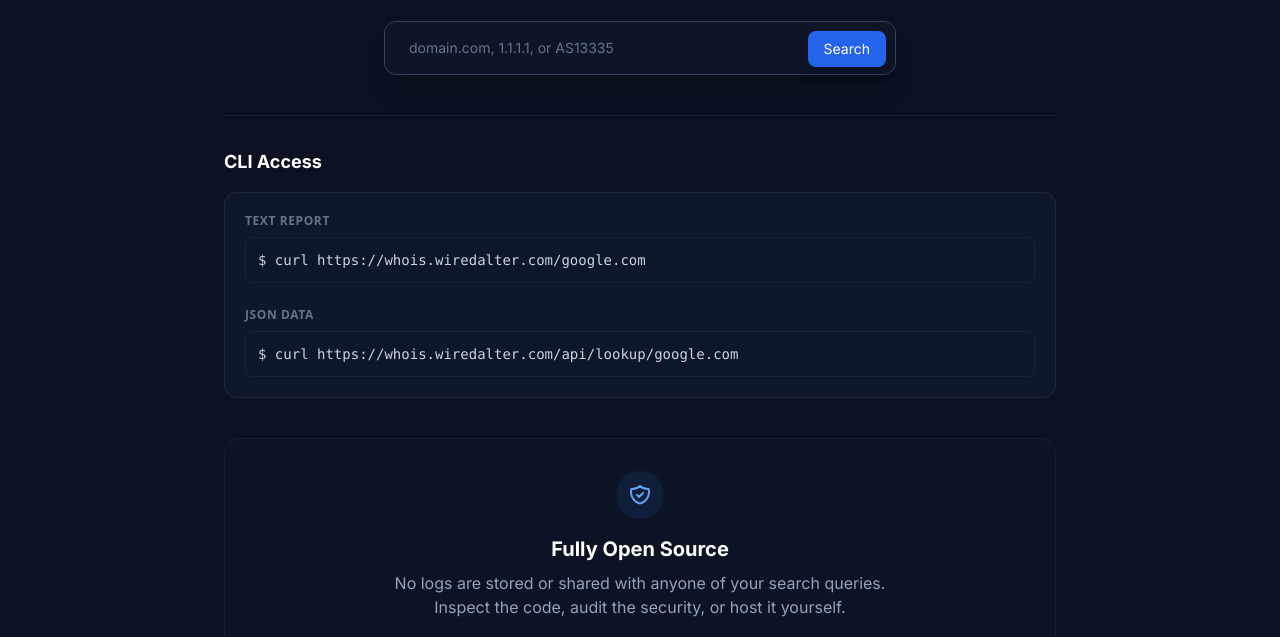
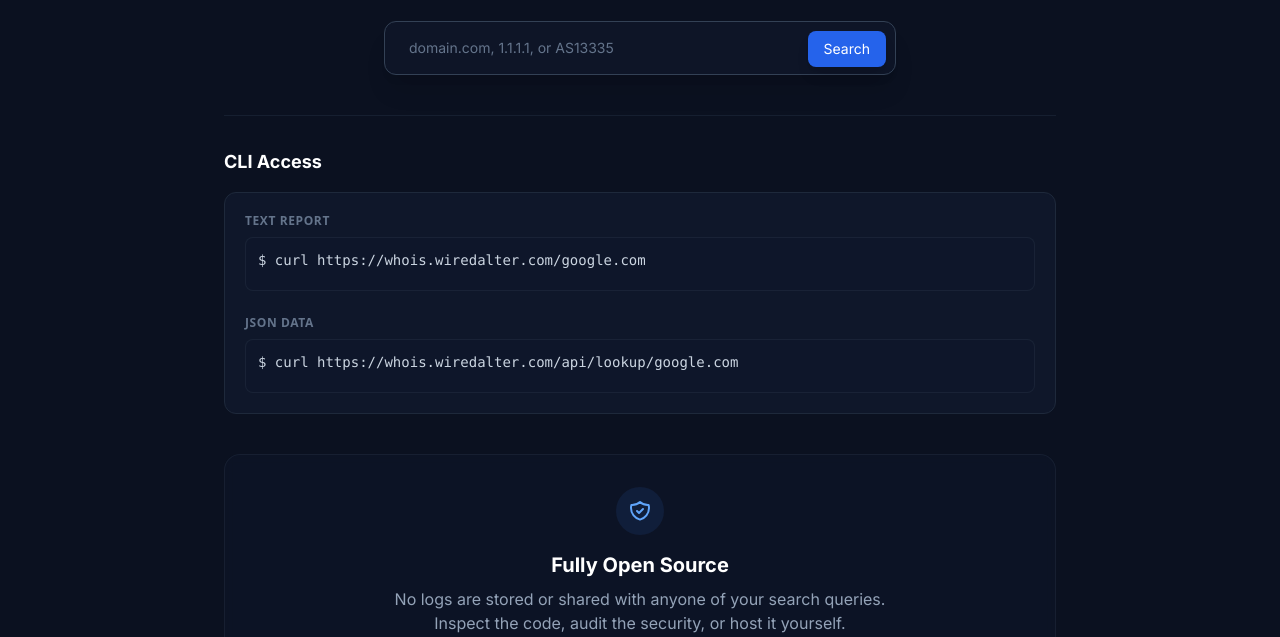
Before and after one commit to buildplan/whois-service, a website: page views/index.html in a window 1280 px wide. Shown: the part 195-832 px from the top of the page. Drawn offline with nearby package versions, Linux system fonts and the light colour scheme.

Commit message:
add audit serivice

```diff
--- a/views/index.html
+++ b/views/index.html
@@ -25,9 +25,9 @@
         .glass-panel { background: rgba(30, 41, 59, 0.7); backdrop-filter: blur(12px); border: 1px solid rgba(255,255,255,0.08); box-shadow: 0 4px 6px -1px rgba(0, 0, 0, 0.1); }
         .search-input { background: rgba(15, 23, 42, 0.8); transition: all 0.2s; }
         .search-input:focus { background: rgba(30, 41, 59, 1); border-color: #3b82f6; outline: none; }
-        .custom-scrollbar::-webkit-scrollbar { width: 8px; height: 8px; }
+        .custom-scrollbar::-webkit-scrollbar { width: 4px; height: 4px; }
         .custom-scrollbar::-webkit-scrollbar-track { background: rgba(15, 23, 42, 0.5); }
-        .custom-scrollbar::-webkit-scrollbar-thumb { background: #334155; border-radius: 4px; }
+        .custom-scrollbar::-webkit-scrollbar-thumb { background: #334155; border-radius: 10px; }
         .custom-scrollbar::-webkit-scrollbar-thumb:hover { background: #475569; }
 
         #toast {
@@ -51,6 +51,7 @@
                 <a href="https://ip.wiredalter.com" class="px-4 py-2 md:px-3 md:py-1.5 text-sm font-medium rounded-md text-slate-400 hover:text-white hover:bg-slate-700 transition-all">IP</a>
                 <a href="https://dns.wiredalter.com" class="px-4 py-2 md:px-3 md:py-1.5 text-sm font-medium rounded-md text-slate-400 hover:text-white hover:bg-slate-700 transition-all">DNS</a>
                 <a href="#" class="px-4 py-2 md:px-3 md:py-1.5 text-sm font-medium rounded-md text-white bg-blue-600 shadow-sm cursor-default">WHOIS</a>
+                <a href="https://audit.wiredalter.com" class="px-4 py-2 md:px-3 md:py-1.5 text-sm font-medium rounded-md text-slate-400 hover:text-white hover:bg-slate-700 transition-all">AUDIT</a>
             </div>
         </div>
 
@@ -155,17 +156,22 @@
                     <div class="text-xs text-slate-500 mb-2 font-sans font-semibold uppercase tracking-wider">Text Report</div>
                     <div class="group cursor-pointer" onclick="copyText('cmd1')">
                         <div class="flex justify-between items-center text-slate-300 hover:text-white transition-colors bg-slate-900/50 p-3 rounded-lg border border-slate-700/30">
-                            <code id="cmd1" class="truncate mr-4">$ curl https://whois.wiredalter.com/google.com</code>
-                            <span class="text-blue-500 text-xs font-bold opacity-0 group-hover:opacity-100 transition-opacity">COPY</span>
+                            <code id="cmd1" class="font-mono text-sm mr-4 overflow-x-auto whitespace-nowrap min-w-0 flex-1 custom-scrollbar pb-2">
+                                $ curl https://whois.wiredalter.com/google.com
+                            </code>
+                            <span class="text-blue-500 text-xs font-bold opacity-0 group-hover:opacity-100 transition-opacity shrink-0">COPY</span>
                         </div>
                     </div>
                 </div>
 
                 <div>
                     <div class="text-xs text-slate-500 mb-2 font-sans font-semibold uppercase tracking-wider">JSON Data</div>
-                    <div class="group cursor-pointer" onclick="copyText('cmd2')"> <div class="flex justify-between items-center text-slate-300 hover:text-white transition-colors bg-slate-900/50 p-3 rounded-lg border border-slate-700/30">
-                            <code id="cmd2" class="truncate mr-4">$ curl https://whois.wiredalter.com/api/lookup/google.com</code>
-                            <span class="text-blue-500 text-xs font-bold opacity-0 group-hover:opacity-100 transition-opacity">COPY</span>
+                    <div class="group cursor-pointer" onclick="copyText('cmd2')">
+                        <div class="flex justify-between items-center text-slate-300 hover:text-white transition-colors bg-slate-900/50 p-3 rounded-lg border border-slate-700/30">
+                            <code id="cmd2" class="font-mono text-sm mr-4 overflow-x-auto whitespace-nowrap min-w-0 flex-1 custom-scrollbar pb-2">
+                                $ curl https://whois.wiredalter.com/api/lookup/google.com
+                            </code>
+                            <span class="text-blue-500 text-xs font-bold opacity-0 group-hover:opacity-100 transition-opacity shrink-0">COPY</span>
                         </div>
                     </div>
                 </div>
```
